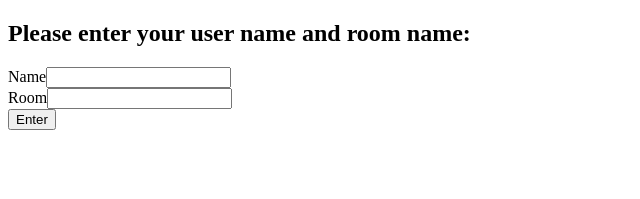
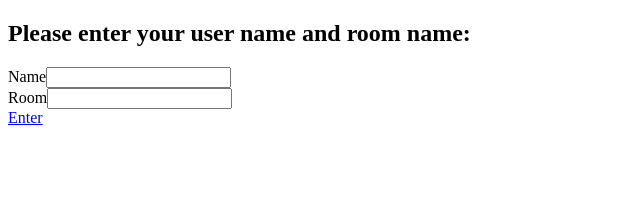
Before and after one commit to rmar8138/sockets-chat-client, a React (Create React App) app: page / in a window 1280 px wide. Shown: the top 199 px of the page, without its empty margins (0-640 px from the left). Built offline with nearby package versions, Linux system fonts and the light colour scheme.

Commit message:
Setup link to redirect to room component with correct props

```diff
--- a/src/App.js
+++ b/src/App.js
@@ -1,13 +1,13 @@
 import React from "react";
-import { BrowserRouter as Router, Switch, Route, Link } from "react-router-dom";
+import { BrowserRouter as Router, Switch, Route } from "react-router-dom";
 import Home from "./components/Home";
+import Room from "./components/Room";
 
 const App = () => (
   <Router>
     <Switch>
-      <Route path="/" exact>
-        <Home />
-      </Route>
+      <Route path="/" exact component={Home} />
+      <Route path="/room/:roomName" component={Room} />
     </Switch>
   </Router>
 );
--- a/src/components/Home.js
+++ b/src/components/Home.js
@@ -2,14 +2,10 @@ import React, { Component } from "react";
 import UserForm from "./UserForm";
 
 class Home extends Component {
-  sendNameAndRoomData = (name, room) => {
-    console.log(name, room);
-  };
-
   render() {
     return (
       <div>
-        <UserForm sendNameAndRoomData={this.sendNameAndRoomData} />
+        <UserForm />
       </div>
     );
   }
--- a/src/components/Room.js
+++ b/src/components/Room.js
@@ -6,13 +6,14 @@ import Messages from "./Messages";
 
 let socket = null;
 
-export class Roon extends Component {
+export class Room extends Component {
   state = {
     endpoint: "http://127.0.0.1:5000",
     messages: []
   };
 
   async componentDidMount() {
+    const { name, room } = this.props.location.state;
     // get messages from db and set to state
     const response = await axios.get(`${this.state.endpoint}`);
     const { data: messages } = response;
@@ -45,4 +46,4 @@ export class Roon extends Component {
   }
 }
 
-export default Roon;
+export default Room;
--- a/src/components/UserForm.js
+++ b/src/components/UserForm.js
@@ -1,15 +1,10 @@
 import React, { Component } from "react";
+import { Link } from "react-router-dom";
 
 class UserForm extends Component {
   state = {
     name: "",
     room: ""
-  };
-
-  handleFormSubmit = e => {
-    const { name, room } = this.state;
-    e.preventDefault();
-    this.props.sendNameAndRoomData(name, room);
   };
 
   handleInputChange = e => {
@@ -33,9 +28,17 @@ class UserForm extends Component {
             <label>Room</label>
             <input type="text" name="room" onChange={this.handleInputChange} />
           </div>
-          <div>
-            <input type="submit" value="Enter" />
-          </div>
+          <Link
+            to={{
+              pathname: `/room/${this.state.room}`,
+              state: {
+                name: this.state.name,
+                room: this.state.room
+              }
+            }}
+          >
+            Enter
+          </Link>
         </form>
       </div>
     );
```
